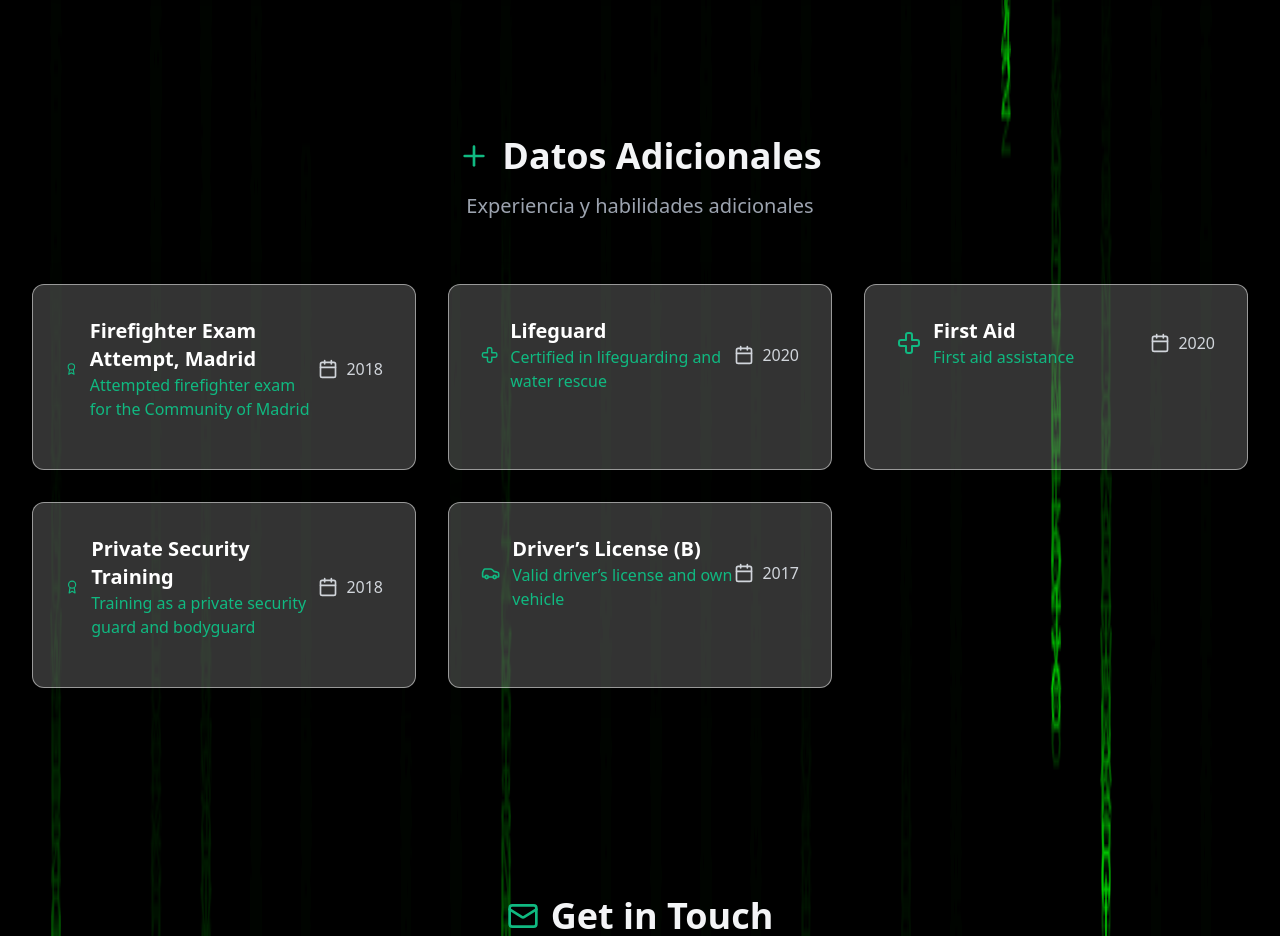
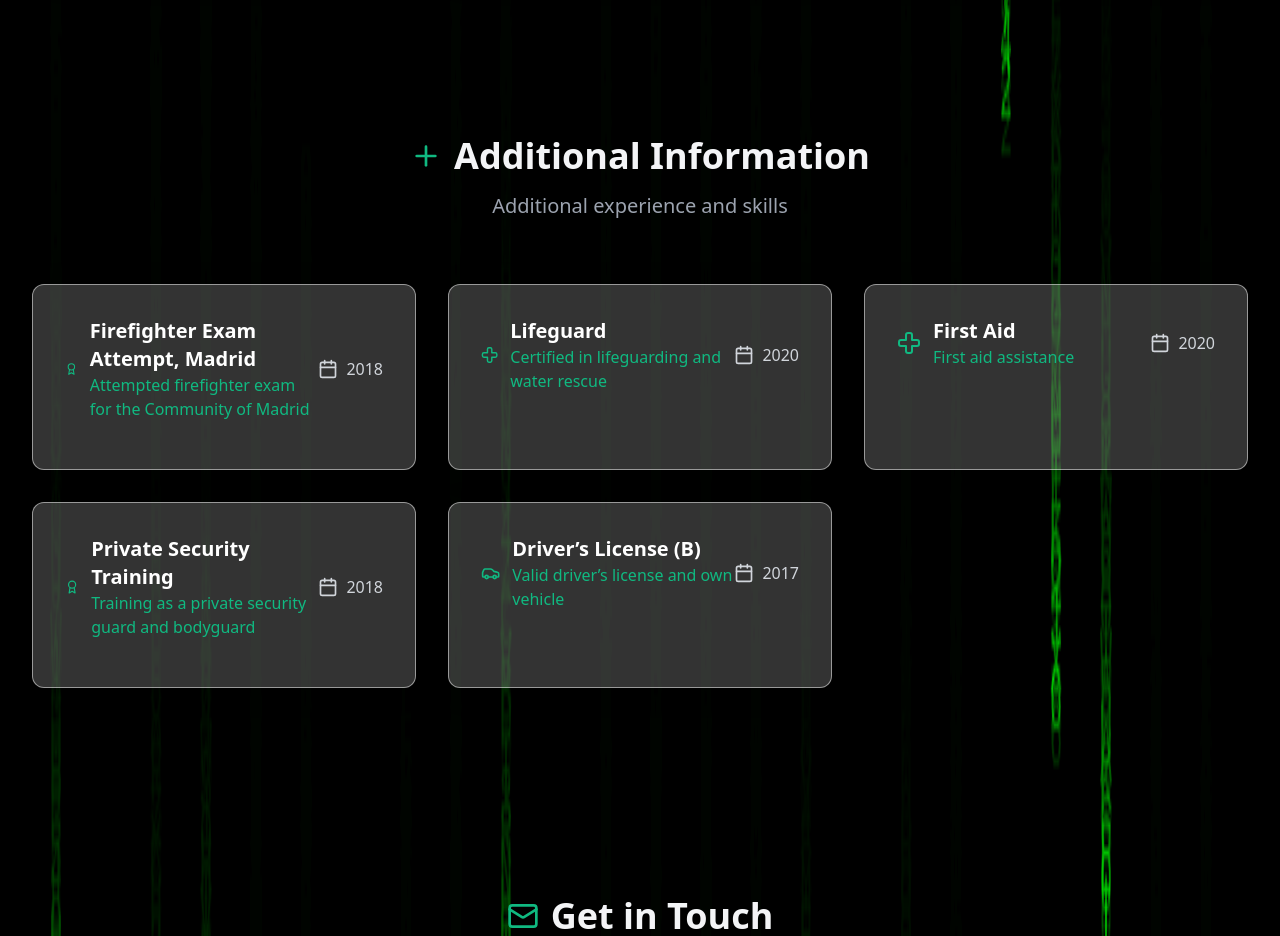
Before and after one commit to MAngelo22/Portfolio-MANL-green, a React (Vite) app: page / in a window 1280 px wide. Shown: the part 5660-6596 px from the top of the page. Built offline with nearby package versions, Linux system fonts and the light colour scheme.

Commit message:
Update datosinteres.tsx

```diff
--- a/src/components/datosinteres.tsx
+++ b/src/components/datosinteres.tsx
@@ -48,11 +48,11 @@ export default function AdditionalData() {
           <div className="flex justify-center items-center mb-4">
             <Plus className="w-8 h-8 text-emerald-500 mr-3" />
             <h2 className="text-4xl font-bold gradient-text">
-              Datos Adicionales
+              Additional Information
             </h2>
           </div>
           <p className="text-xl text-gray-400 mt-2">
-            Experiencia y habilidades adicionales
+            Additional experience and skills
           </p>
         </motion.div>
 
```
